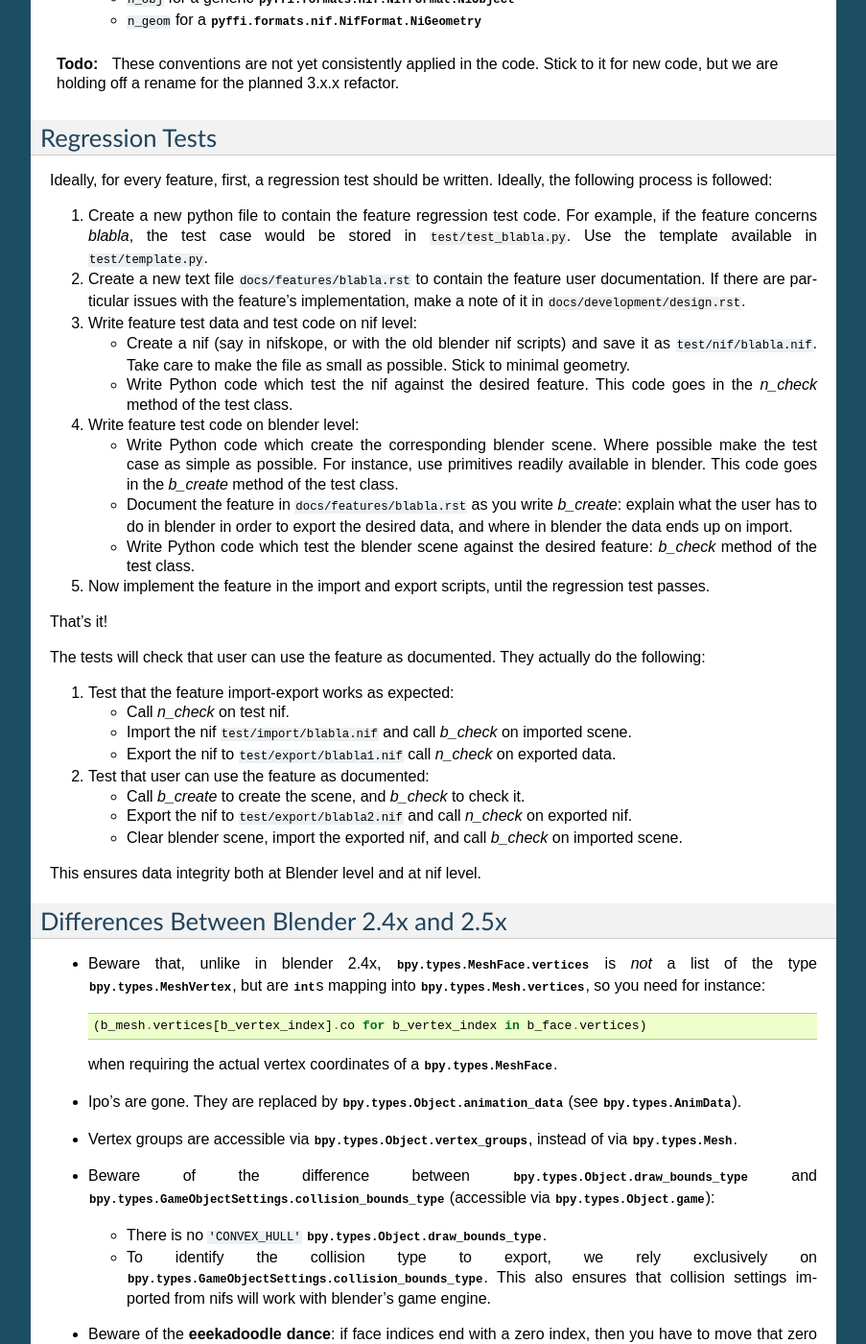
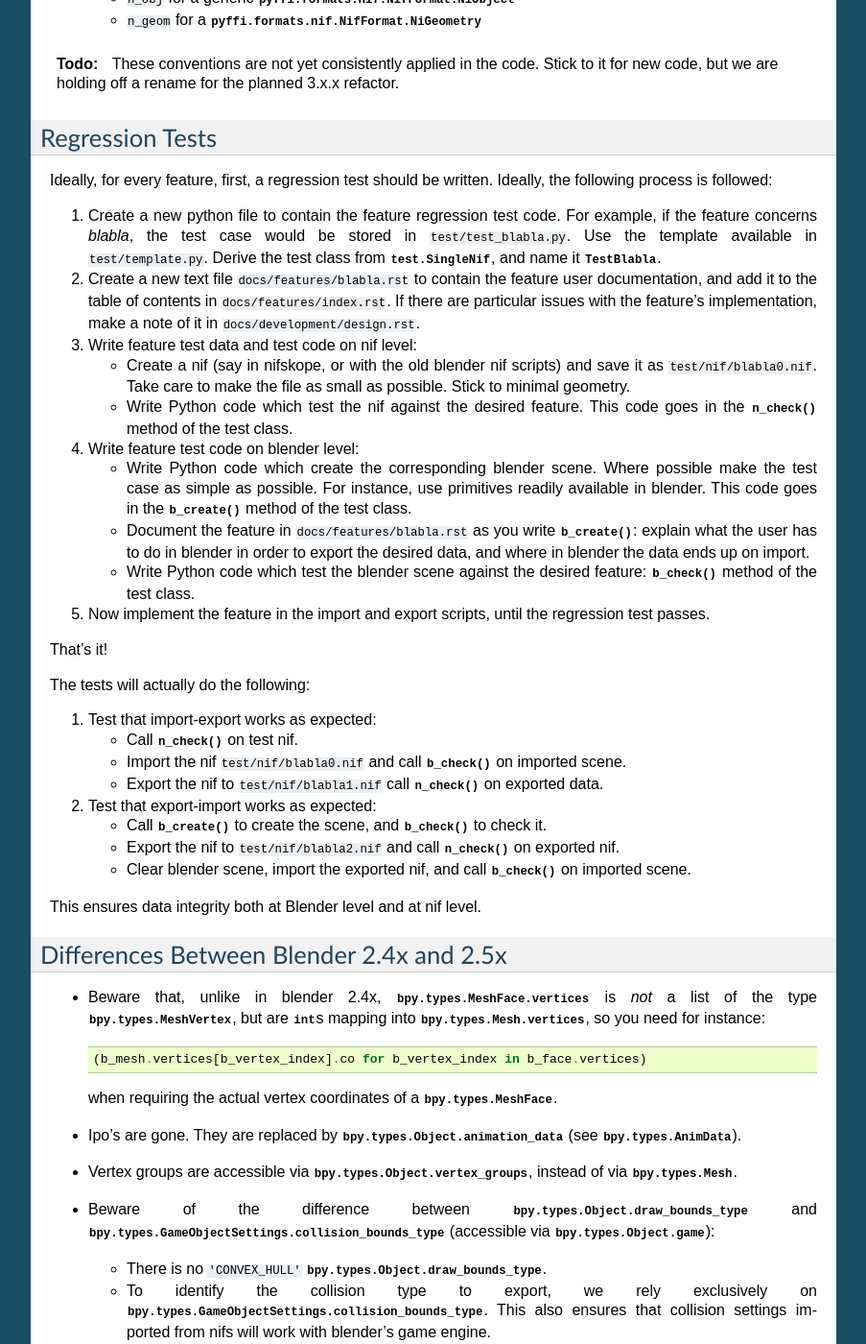
Before and after one commit to niftools/blender_niftools_addon, a Sphinx documentation site: the page built from docs/development/design.rst, in a window 1280 px wide and 1400 px high, scrolled down 726 px. Shown: the whole window at 96% size, without its empty margins (198-1101 px from the left). Built offline with Sphinx 7.4.7, drawn with Linux system fonts in a browser that asks for light colours; formulas are drawn with MathJax 3; the version number could not be read and is left out.

Commit message:
Some more documentation updates.

```diff
--- a/docs/development/design.rst
+++ b/docs/development/design.rst
@@ -58,64 +58,67 @@ written. Ideally, the following process is followed:
 1. Create a new python file to contain the feature regression test
    code. For example, if the feature concerns *blabla*, the test case
    would be stored in ``test/test_blabla.py``. Use the template
-   available in ``test/template.py``.
+   available in ``test/template.py``. Derive the test class from
+   :class:`test.SingleNif`, and name it :class:`TestBlabla`.
 
 2. Create a new text file ``docs/features/blabla.rst`` to contain the
-   feature user documentation. If there are particular issues with the
+   feature user documentation,
+   and add it to the table of contents in ``docs/features/index.rst``.
+   If there are particular issues with the
    feature's implementation, make a note of it in
    ``docs/development/design.rst``.
 
 3. Write feature test data and test code on nif level:
 
    - Create a nif (say in nifskope, or with the old blender nif
-     scripts) and save it as ``test/nif/blabla.nif``. Take care to
+     scripts) and save it as ``test/nif/blabla0.nif``. Take care to
      make the file as small as possible. Stick to minimal geometry.
 
    - Write Python code which test the nif against the desired feature.
-     This code goes in the *n_check* method of the test class.
+     This code goes in the :meth:`n_check` method of the test class.
 
 4. Write feature test code on blender level:
 
    - Write Python code which create the corresponding blender scene.
      Where possible make the test case as simple as possible. For
      instance, use primitives readily available in blender. This code
-     goes in the *b_create* method of the test class.
+     goes in the :meth:`b_create` method of the test class.
 
    - Document the feature in ``docs/features/blabla.rst`` as you write
-     *b_create*: explain what the user has to do in blender in order
+     :meth:`b_create`: explain what the user has to do in blender in order
      to export the desired data, and where in blender the data ends up
      on import.
 
    - Write Python code which test the blender scene against the
-     desired feature: *b_check* method of the test class.
+     desired feature: :meth:`b_check` method of the test class.
 
 5. Now implement the feature in the import and export scripts, until
    the regression test passes.
 
 That's it!
 
-The tests will check that user can use the feature as documented. They
-actually do the following:
+The tests will actually do the following:
 
-1. Test that the feature  import-export works as expected:
+1. Test that import-export works as expected:
 
-   - Call *n_check* on test nif.
+   - Call :meth:`n_check` on test nif.
 
-   - Import the nif ``test/import/blabla.nif`` and call *b_check* on
+   - Import the nif ``test/nif/blabla0.nif`` and call :meth:`b_check` on
      imported scene.
 
-   - Export the nif to ``test/export/blabla1.nif`` call *n_check* on
+   - Export the nif to ``test/nif/blabla1.nif`` call :meth:`n_check` on
      exported data.
 
-2. Test that user can use the feature as documented:
+2. Test that export-import works as expected:
 
-   - Call *b_create* to create the scene, and *b_check* to check it.
+   - Call :meth:`b_create` to create the scene,
+     and :meth:`b_check` to check it.
 
-   - Export the nif to ``test/export/blabla2.nif`` and call
-     *n_check* on exported nif.
+   - Export the nif to ``test/nif/blabla2.nif`` and call
+     :meth:`n_check` on exported nif.
 
    - Clear blender scene, import the exported nif, and call
-     *b_check* on imported scene.
+     :meth:`b_check` on imported scene.
 
 This ensures data integrity both at Blender level and at nif level.
 
```
